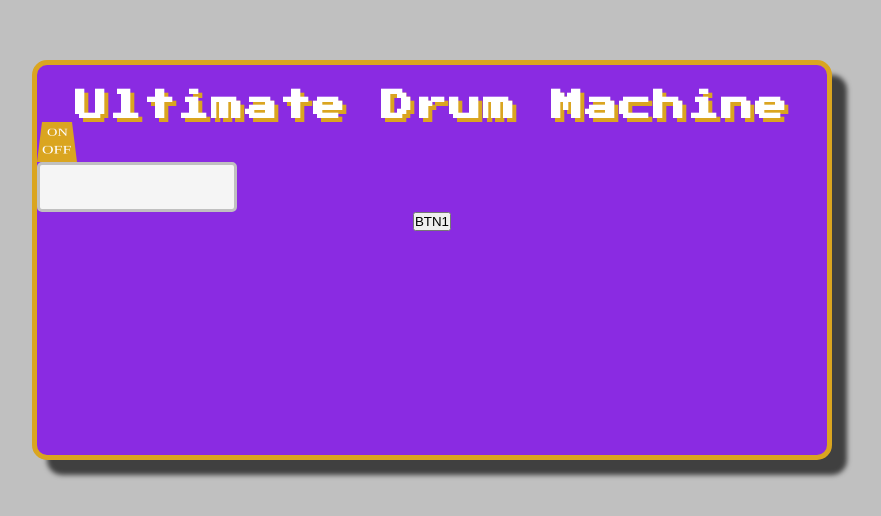
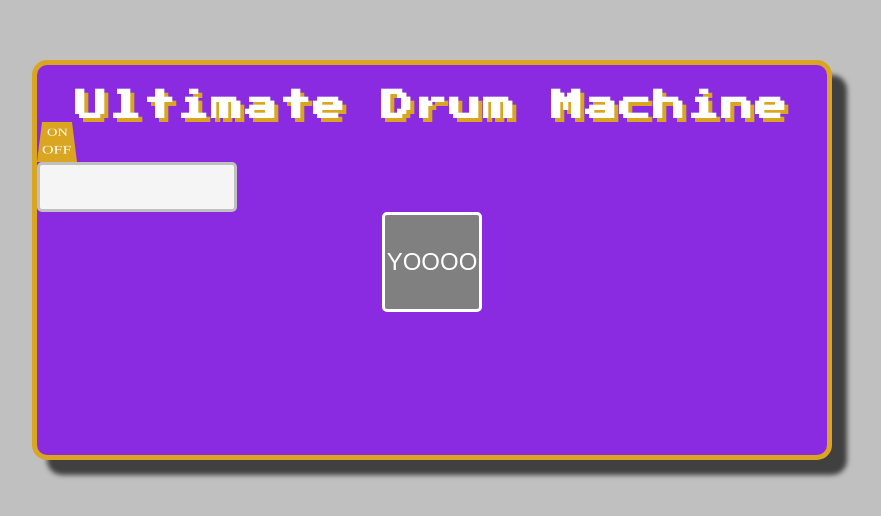
Before and after one commit to dnlk86/drum-machine, a React (Create React App) app: page / in a window 1280 px wide. Shown: the part 140-656 px from the top of the page, without its empty margins (208-1089 px from the left). Built offline with nearby package versions, Linux system fonts and the light colour scheme.

Commit message:
passing props to button, mapping btn array

```diff
--- a/src/features/drum-machine/Button.js
+++ b/src/features/drum-machine/Button.js
@@ -1,34 +1,34 @@
 import React from "react";
-// import styles from "./Button.module.css";
+import styles from "./Button.module.css";
 import { useDispatch } from "react-redux";
 import { select } from "./drumMachineSlice";
 
-export default function Button() {
+export default function Button(props) {
     const dispatch = useDispatch();
 
     const handleClick = (e) => {
         let btn = document.getElementById(e.target.id);
         dispatch(select(e.target.value));
-        btn.style.border = "3px solid #FF0000";
-        btn.style.backgroundColor = "#FF8080";
-        btn.style.color = "#FF0000";
+        btn.style.border = props.btn.c_border;
+        btn.style.backgroundColor = props.btn.c_bgColor;
+        btn.style.color = props.btn.c_color;
         setTimeout(() => {
             dispatch(select(""));
-            btn.style.border = "3px solid #FFF";
-            btn.style.backgroundColor = "grey";
-            btn.style.color = "#FFF";
+            btn.style.border = props.btn.border;
+            btn.style.backgroundColor = props.btn.bgColor;
+            btn.style.color = props.btn.color;
         }, 500);
     };
 
     return (
         <div>
             <button
-                id="button1"
-                // className={styles.myButton}
-                value={"I'm button #1"}
+                id={props.btn.id}
+                className={styles.myButton}
+                value={props.btn.value}
                 onClick={handleClick}
             >
-                BTN1
+                {props.btn.text}
             </button>
         </div>
     );
--- a/src/features/drum-machine/Button.module.css
+++ b/src/features/drum-machine/Button.module.css
@@ -1,9 +1,10 @@
 .myButton {
-    width: "300px";
-    height: "300px";
-    background-color: "grey";
-    border: "3px solid #FFF";
-    border-radius: "5px";
-    font-size: "1.5rem";
-    color: "#FFF";
+    width: 100px;
+    height: 100px;
+    background-color: grey;
+    border: 3px solid #fff;
+    border-radius: 5px;
+    font-size: 1.5rem;
+    color: #fff;
+    cursor: pointer;
 }
--- a/src/features/drum-machine/DrumMachine.js
+++ b/src/features/drum-machine/DrumMachine.js
@@ -1,20 +1,36 @@
 import React from "react";
-import { useSelector, useDispatch } from "react-redux";
-import { select, showSelected } from "./drumMachineSlice";
+import { useSelector } from "react-redux";
+import { showSelected } from "./drumMachineSlice";
 import styles from "./DrumMachine.module.css";
 import Display from "./Display";
 import Button from "./Button";
 
 export function DrumMachine() {
     const selected = useSelector(showSelected);
-    const dispatch = useDispatch();
+    // const dispatch = useDispatch();
+
+    const drumPadButtons = [
+        {
+            id: "button1",
+            value: "#1 YOOOO!!!",
+            text: "YOOOO",
+            border: "3px solid #FFF",
+            bgColor: "grey",
+            color: "#FFF",
+            c_border: "3px solid #FF0000",
+            c_bgColor: "#FF8080",
+            c_color: "#FF0000",
+        },
+    ];
 
     return (
         <div id="drum-machine" className={styles.drumMachineContainer}>
             <h1>Ultimate Drum Machine</h1>
             <div className={styles.switch}></div>
             <Display selected={selected} />
-            <Button />
+            {drumPadButtons.map((v) => (
+                <Button btn={v} />
+            ))}
         </div>
     );
 }
```
